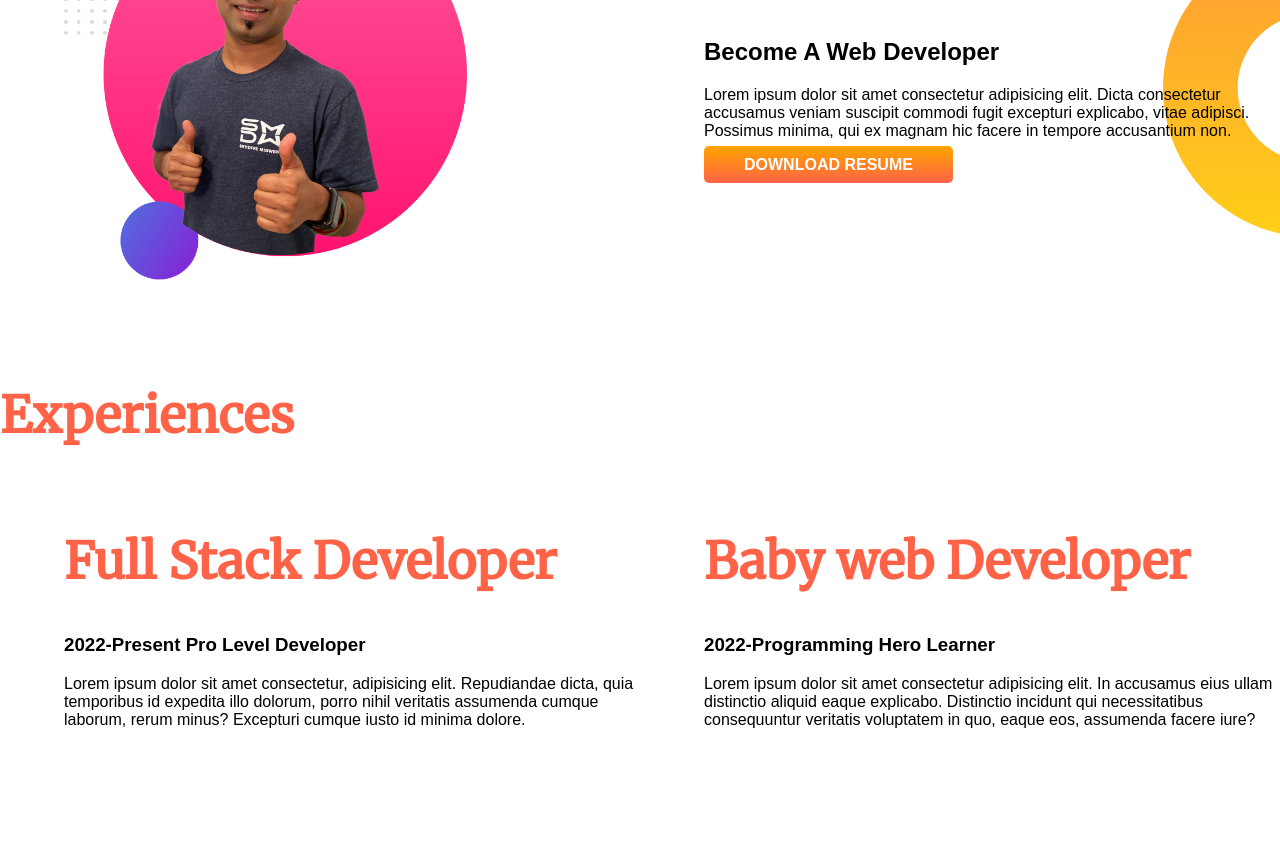
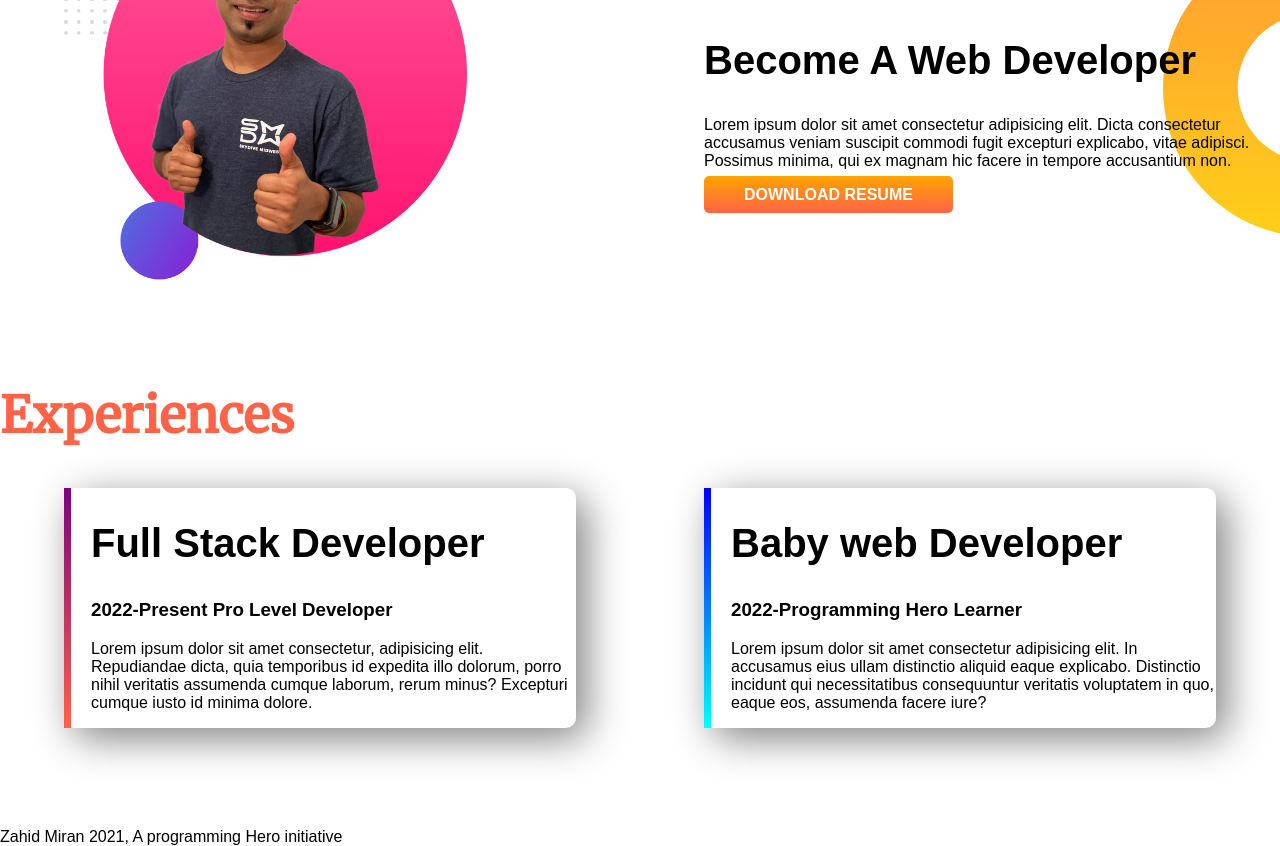
Before and after one commit to zahidmiran/developer-portfolio1, a plain HTML site: page index.html in a window 1280 px wide. Shown: the part 731-1577 px from the top of the page. Drawn offline with Linux system fonts and the light colour scheme.

Commit message:
footer added

```diff
--- a/index.html
+++ b/index.html
@@ -50,16 +50,16 @@
     <section class="expperience-area">
         <h1>Experiences</h1>
         <div class="flexible-container">
-            <div class="half-width">
-                <h1>Full Stack Developer</h1>
+            <div id="full-stack-exp" class="experience-item">
+                <h2>Full Stack Developer</h2>
                 <h3>2022-Present Pro Level Developer</h3>
                 <p>Lorem ipsum dolor sit amet consectetur, adipisicing elit. Repudiandae dicta, quia temporibus id
                     expedita
                     illo dolorum, porro nihil veritatis assumenda cumque laborum, rerum minus? Excepturi cumque iusto id
                     minima dolore.</p>
             </div>
-            <div class="half-width">
-                <h1>Baby web Developer</h1>
+            <div id="web-dev-exp" class="experience-item">
+                <h2>Baby web Developer</h2>
                 <h3>2022-Programming Hero Learner</h3>
                 <p>Lorem ipsum dolor sit amet consectetur adipisicing elit. In accusamus eius ullam distinctio aliquid
                     eaque
@@ -69,6 +69,7 @@
             </div>
         </div>
     </section>
+    <footer>Zahid Miran 2021, A programming Hero initiative</footer>
 </body>
 
 </html>
--- a/style.css
+++ b/style.css
@@ -8,6 +8,9 @@ h1{
 h1{
     font-size: 50px;
     color: tomato;
+}
+h2{
+    font-size: 40px;
 }
 .orange{
     color: orange;
@@ -40,3 +43,30 @@ h1{
     background-repeat: no-repeat;
     background-position: right;
 }
+.experience-area{
+    background-image: url(images/exp-bg.png);
+    background-repeat: no-repeat;
+    background-position: left;
+}
+.experience-item{
+    width: 40%;
+    margin-right: 5%;
+    margin-left: 5%;
+    padding-left: 20px;
+    border-radius: 10px;
+    box-shadow: 10px 10px 40px gray;
+
+}
+#web-dev-exp{
+    border-left: 7px solid ;
+    border-image: linear-gradient(blue,cyan);
+    border-image-slice: 1;
+}
+#full-stack-exp{
+    border-left: 7px solid;
+    border-image: linear-gradient(purple, tomato);
+    border-image-slice: 1;
+}
+footer p{
+    text-align: center;
+}
```
